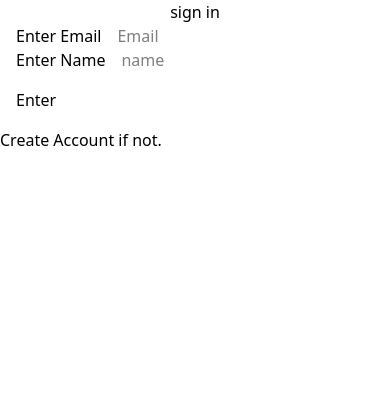
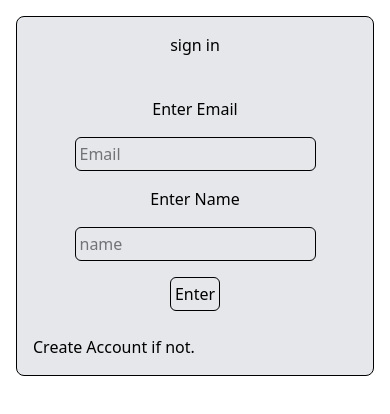
Before and after one commit to abubakar-foomotion/todo, a Next.js app: page /welcome in a window 390 px wide. Shown: the top 414 px of the page. Built offline with nearby package versions, Linux system fonts and the light colour scheme.

Commit message:
responsive login page

```diff
--- a/app/welcome/page.tsx
+++ b/app/welcome/page.tsx
@@ -66,11 +66,11 @@ export default function Welcome() {
   }
 
   return (
-    <div>
+    <div className="p-4 m-4 border rounded-lg bg-gray-200">
       <h1 className="text-center">
         {signIn === true ? "sign in" : "sign up"}{" "}
       </h1>
-      <div>
+      <div className="px-4 py-2 flex flex-col justify-center items-center mt-4 mb-4 lg:flex-row">
         <label htmlFor="email" className="m-4">
           Enter Email
         </label>
@@ -81,6 +81,7 @@ export default function Welcome() {
           id="email"
           value={email}
           onChange={(e) => setEmail(e.target.value)}
+          className="p-1 border rounded-md"
         />
         <label htmlFor="name" className="m-4">
           Enter Name
@@ -92,8 +93,9 @@ export default function Welcome() {
           required
           value={name}
           onChange={(e) => setName(e.target.value)}
+          className="border p-1 rounded-md"
         />
-        <button className="m-4" type="button" onClick={handleSignInAndSignUp}>
+        <button className="border rounded-md mt-4 p-1 lg:ml-4 lg:w-20" type="button" onClick={handleSignInAndSignUp}>
           Enter
         </button>
       </div>
```
